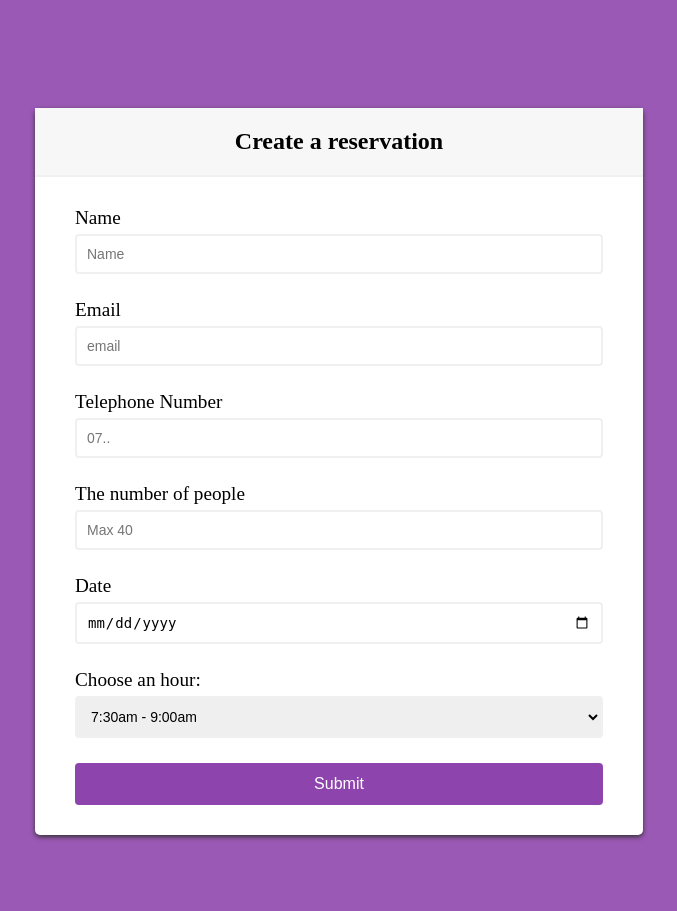
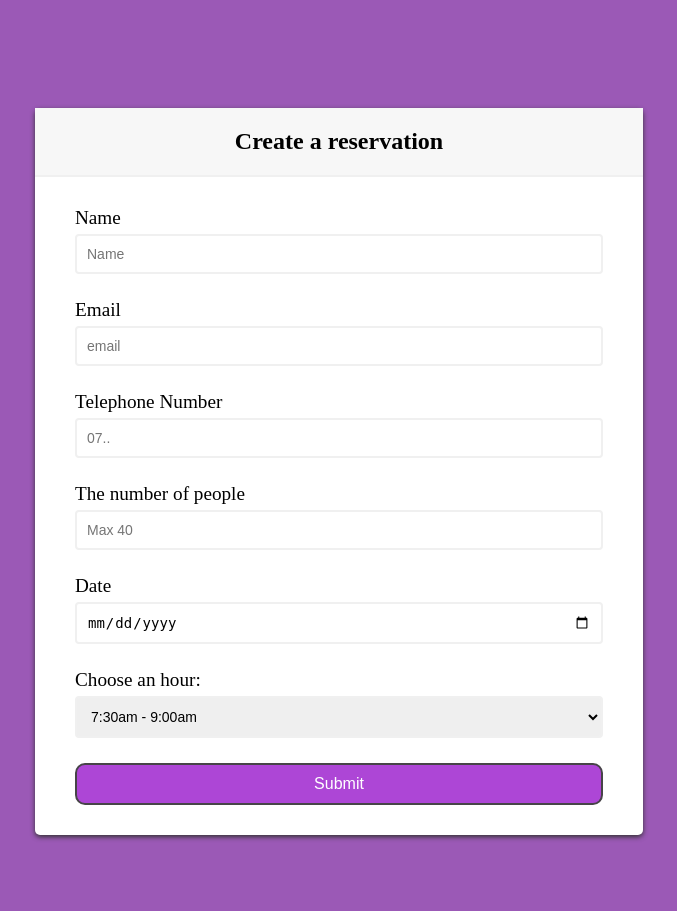
Before and after one commit to Baciacia/W_Project, a PHP site: page /visit.html in a window 1280 px wide. Shown: the part 81-992 px from the top of the page, without its empty margins (301-978 px from the left). Run offline with PHP 8.4, Linux system fonts and the light colour scheme.

Commit message:
rafinari

```diff
--- a/index.html
+++ b/index.html
@@ -71,7 +71,7 @@
                     <h1>Become a member of our zoo family</h1>
                     <h2>Register on our site so you don't miss anything new</h2>
                     <div class="btn-color3">
-                        <a href="/signin.html">Sign-Up</a>
+                        <a href="/signup.html">Sign-Up</a>
                     </div>
                 </div>
                 <img src="Imagini\papag.png" style="width: 50%;" id="pasari">
@@ -108,7 +108,7 @@
             <h4>Once you have an account we will keep you up to date with what's happening at the Zoo.</h4>
         </div>
         <div class="signup">
-            <a href="/signin.html" target="_self">Sign Up</a>
+            <a href="/signup.html" target="_self">Sign Up</a>
         </div>
     </div>
 
--- a/styles.css
+++ b/styles.css
@@ -384,10 +384,21 @@ img {
     width: 100%;
 }
 
+#btn-submit{
+    background-color: #ad46d6;
+    border: 2px solid #474448;
+    border-radius: 10px;
+    color: #fff;
+    display: block;
+    font-size: 1rem;
+    padding: 10px;
+    width: 100%;
+}
+
 .form-v button{
-    background-color: #8e44ad;
-    border: 2px solid #8e44ad;
-    border-radius: 4px;
+    background-color: #4684d6;
+    border: 2px solid #474448;
+    border-radius: 10px;
     color: #fff;
     display: block;
     font-size: 1rem;
--- a/visit.html
+++ b/visit.html
@@ -89,7 +89,7 @@
                       </select>
                 </div>
 
-                <button>Submit</button>
+                <button id="btn-submit">Submit</button>
 
             </form>
         </div>
```
Also changed, not shown: other parts of styles.css (+25 -14 lines).
